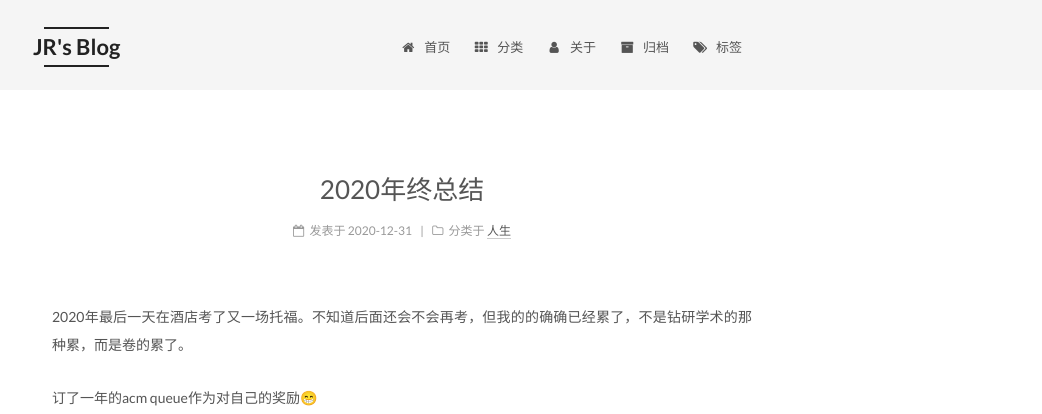
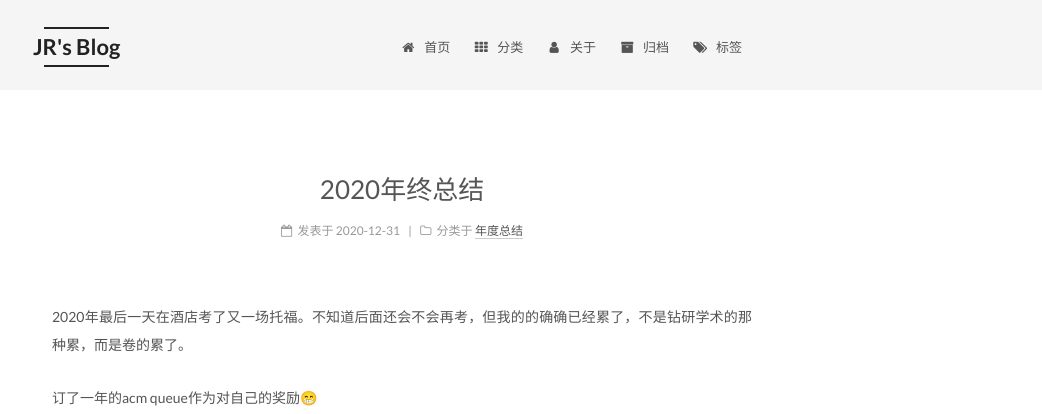
Before and after one commit to Willendless/willendless.github.io, a Jekyll site: the page built from _posts/2020-12-31-2020年终总结.md, in a window 1280 px wide. Shown: the top 414 px of the page, without its empty margins (238-1280 px from the left). Built offline with Jekyll 4.4.1, drawn with Linux system fonts in a browser that asks for light colours; comment, search, counter and statistics services are not loaded.

Commit message:
chore: modify classification

```diff
--- a/_posts/2020-12-31-2020年终总结.md
+++ b/_posts/2020-12-31-2020年终总结.md
@@ -2,7 +2,7 @@
 layout: "post"
 author: LJR
 title: 2020年终总结
-category: 人生
+category: 年度总结
 ---
 
 2020年最后一天在酒店考了又一场托福。不知道后面还会不会再考，但我的的确确已经累了，不是钻研学术的那种累，而是卷的累了。
```
